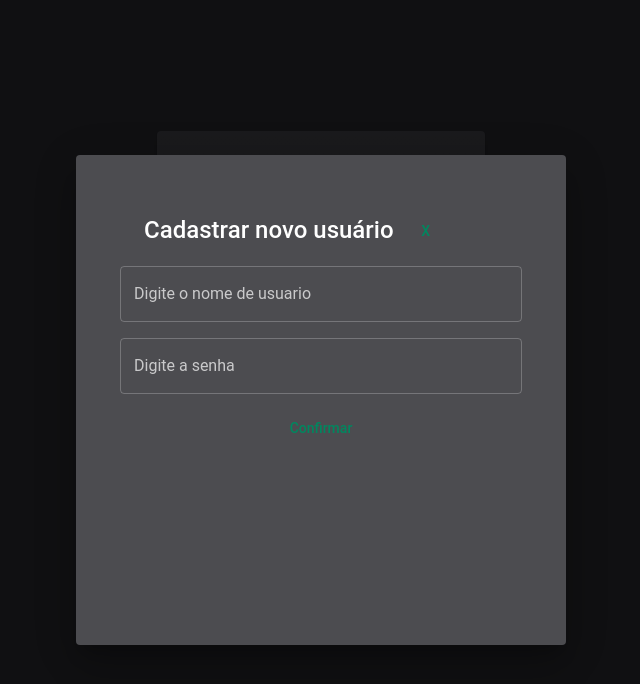
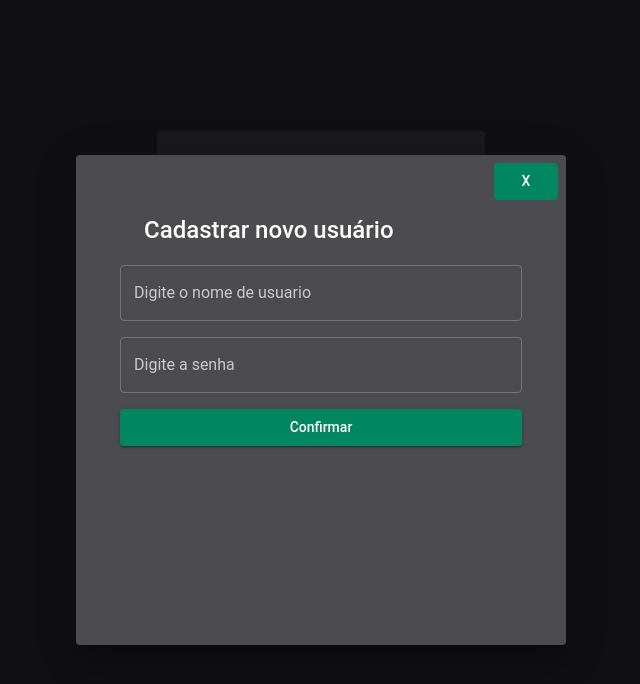
Before and after one commit to dede-ugolini/figma, a React app: page / in a window 1280 px wide. Both pictures are taken after a click on the button "Cadastrar". Shown: the top 684 px of the page, without its empty margins (319-959 px from the left). Built offline with nearby package versions, Linux system fonts and the light colour scheme; the HTML template or start-up script is replaced by a standard one.

Commit message:
Form de cadastro de cliente utilizando react hook form.

```diff
--- a/src/components/login/Register.jsx
+++ b/src/components/login/Register.jsx
@@ -8,15 +8,29 @@ import Stack from "@mui/material/Stack";
 import TextField from "@mui/material/TextField";
 
 import { useState } from 'react';
-// import { Theme } from '../../themes/Theme.jsx';
 
 import { createUser } from "../../service/post/createUser.js";
+import { Paper } from "@mui/material";
+
+import { useForm } from "react-hook-form";
 
 export default function Register() {
 
+  console.log("render");
+
+  const {
+    register,
+    handleSubmit,
+    reset,
+    formState: { errors },
+  } = useForm({
+    defaultValues: {
+      user: "",
+      password: ""
+    }
+  });
+
   const [open, setOpen] = useState(false);
-  const [user, setUser] = useState('');
-  const [password, setPassword] = useState('');
   const [success, setSuccess] = useState(false);
   const [openAlert, setOpenAlert] = useState(false);
   const [message, setMessage] = useState('');
@@ -28,20 +42,10 @@ export default function Register() {
     setOpen(false);
   }
 
-  const register = async () => {
+  const onSubmit = async (data) => {
+    const status = await createUser(data);
 
-    if (user.length === 0 || password.length === 0) {
-      console.log("Não é permitido usuário ou senha vazios!");
-      setMessage("Não é permitido usuário ou senha vazios!");
-      setSuccess(false);
-      setOpenAlert(true);
-      return;
-    }
-
-    const existingUser = await createUser(user, password);
-
-    if (existingUser === 201) {
-      console.log("Usuário cadastrado com sucesso!");
+    if (status == 201) {
       setMessage("Usuário cadastrado com sucesso!");
       setOpenAlert(true);
       setSuccess(true);
@@ -50,48 +54,43 @@ export default function Register() {
       }, 500);
     }
 
-    else if (existingUser === 400) {
-      console.log("Usuário já existente!");
-      setMessage("Usuário já está cadastrado!");
+    else if (status == 400) {
+      setMessage("Usuário existente");
       setOpenAlert(true);
       setSuccess(false);
     }
 
-    else if (existingUser === 500) {
-      console.log("Erro interno de servidor");
-      setMessage("Erro interno de servidor!");
+    else if (status == 500) {
+      setMessage(" Erro interno de servidor, tente novamente mais tarde");
       setOpenAlert(true);
       setSuccess(false);
     }
 
     else {
-      console.log("ALgum erro ocorreu");
       setMessage("Algum erro ocorreu, tente novamente mais tarde");
       setOpenAlert(true);
       setSuccess(false);
     }
+    reset();
   }
 
   return (
     <>
-      <Button onClick={handleClickOpen} variant={"contained"} sx={{
-        /* color: Theme.palette.primary.contrastText,
-        backgroundColor: Theme.palette.primary.dark, */
-        ":hover": {
-          // backgroundColor: Theme.palette.primary.main
-        }
-      }}>Cadastrar
+      {/* Botão usado pelo componente de login para opção de cadastro de novo usuário */}
+      <Button onClick={handleClickOpen} variant={"contained"}>
+        Cadastrar
       </Button>
 
-      <Dialog open={open} onClose={handleClickClose} sx={{
+      <Dialog open={open} onClose={handleClickClose} sx={(theme) => ({
         "& .MuiDialog-paper": { // Precisa alterar essa classe para alterar todo o background, inclusive aquela borda desgraçada que não mudava de cor
-          // backgroundColor: Theme.palette.secondary.light
+          backgroundColor: theme.palette.background.paper
         }
-      }}>
-        <Stack spacing={2} sx={{
+      })}>
+        <Stack spacing={2} component="form" onSubmit={handleSubmit(data => onSubmit(data))} sx={{
           margin: "20px",
           width: '450px',
           height: "450px",
+
           // color: Theme.palette.primary.contrastText
         }}>
           <DialogContent>
@@ -99,10 +98,10 @@ export default function Register() {
               Cadastrar novo usuário
               <Button // Botão para fechar dialog do cadastro
                 onClick={handleClickClose}
-                sx={{
-                  // position: "absolute", right: 8, top: 8, color: Theme.palette.primary.contrastText, backgroundColor: Theme.palette.primary.dark,
-                  // ":hover": { backgroundColor: Theme.palette.primary.light }
-                }}
+                sx={(theme) => ({
+                  position: "absolute", right: 8, top: 8, backgroundColor: theme.palette.primary.main,
+                  color: theme.palette.primary.contrastText
+                })}
               >
                 X
               </Button>
@@ -110,8 +109,10 @@ export default function Register() {
 
             <Stack spacing={2}>
               <TextField // Text field que coleta o input do nome de usuario
+                {...register("user", { required: "This field is required" })}
+                helperText={errors.user?.message}
                 label={"Digite o nome de usuario"}
-                onChange={(e) => setUser(e.target.value)}
+                //onChange={(e) => setUser(e.target.value)}
                 sx={{
                   // backgroundColor: Theme.palette.secondary.light,
                   borderRadius: "10px",
@@ -134,9 +135,11 @@ export default function Register() {
               />
 
               <TextField // Text field que coleta o input da senha
+                {...register("password", { required: "This field is required" })}
+                helperText={errors.password?.message}
+                error={!!errors.message}
                 label={"Digite a senha"}
                 type="password"
-                onChange={(e) => setPassword(e.target.value)}
                 sx={{
                   // backgroundColor: Theme.palette.secondary.light,
                   borderRadius: "10px",
@@ -158,7 +161,9 @@ export default function Register() {
                 }}
               />
               <Button // Botão que faz o envio dos dados do novo usuário para cadastrar
-                onClick={register}
+                type="submit"
+                variant="contained"
+
                 sx={{
                   // color: Theme.palette.primary.contrastText,
                   // backgroundColor: Theme.palette.primary.dark,
```
